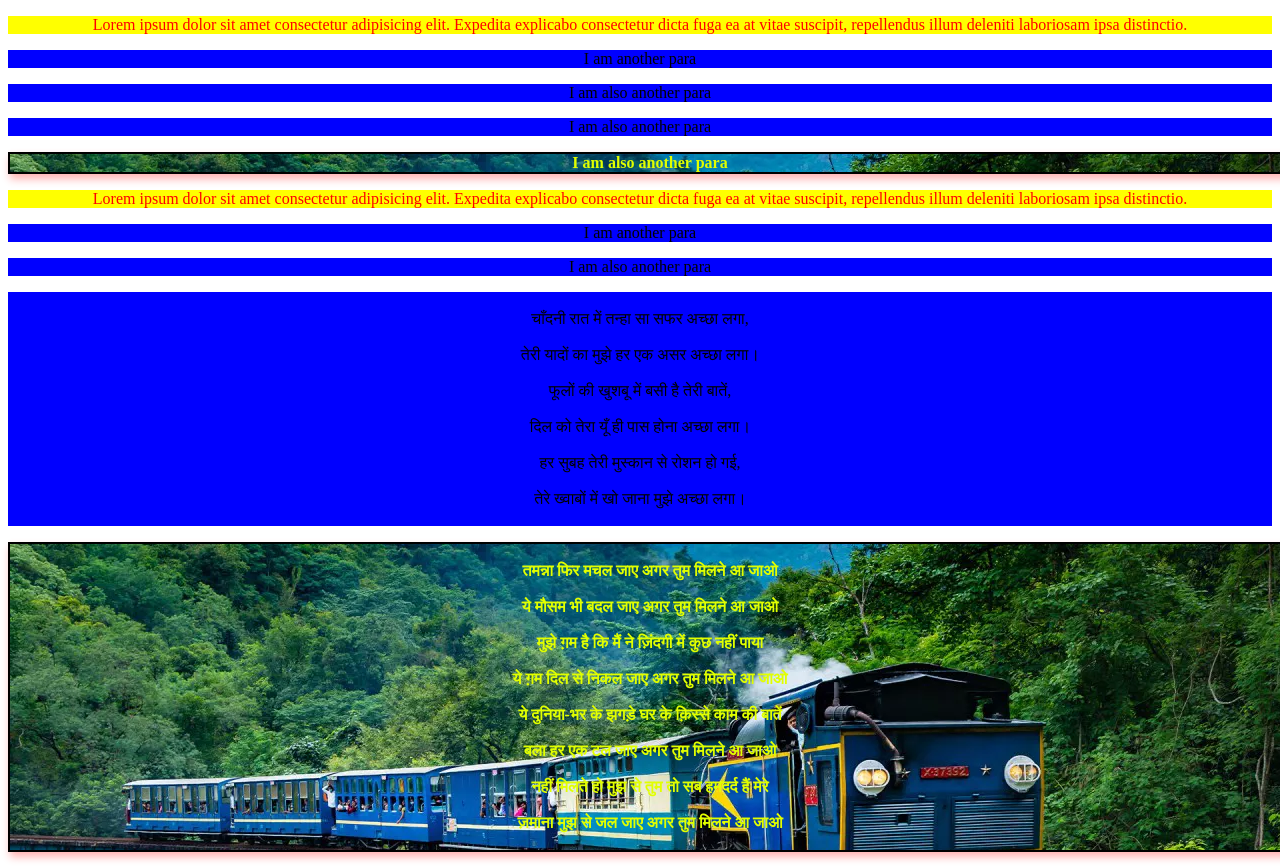
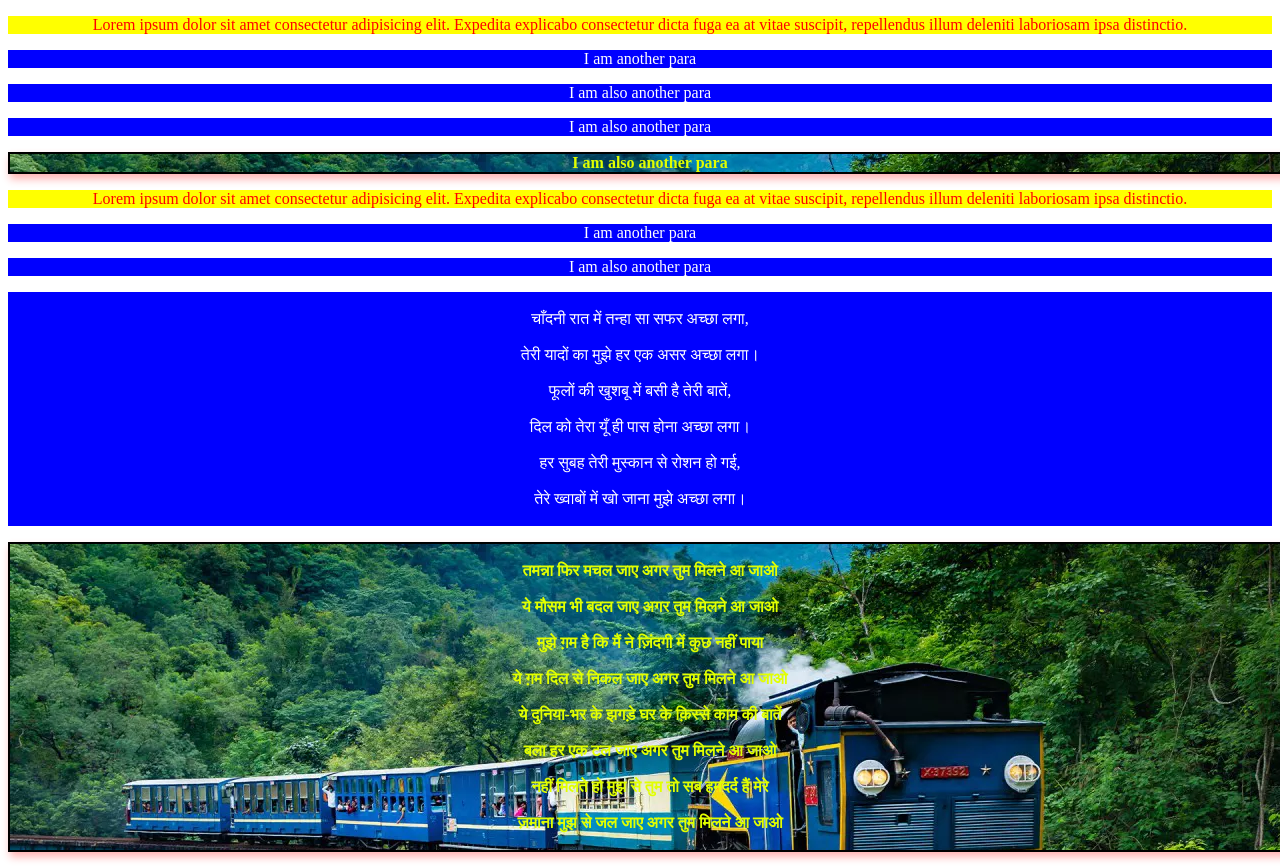
Before and after one commit to SatyamPrakash09/WebDev_Practice, a plain HTML site: page Exercise _2(video20)/index.html in a window 1280 px wide. Drawn offline with Linux system fonts and the light colour scheme.

Commit message:
some changes

```diff
--- a/Exercise _2(video20)/style.css
+++ b/Exercise _2(video20)/style.css
@@ -15,7 +15,7 @@ p:last-child{
 }
 p{
     background-color: blue;
-    /* color: white; */
+    color: white;
 }
 *{
     text-align: center;
```
